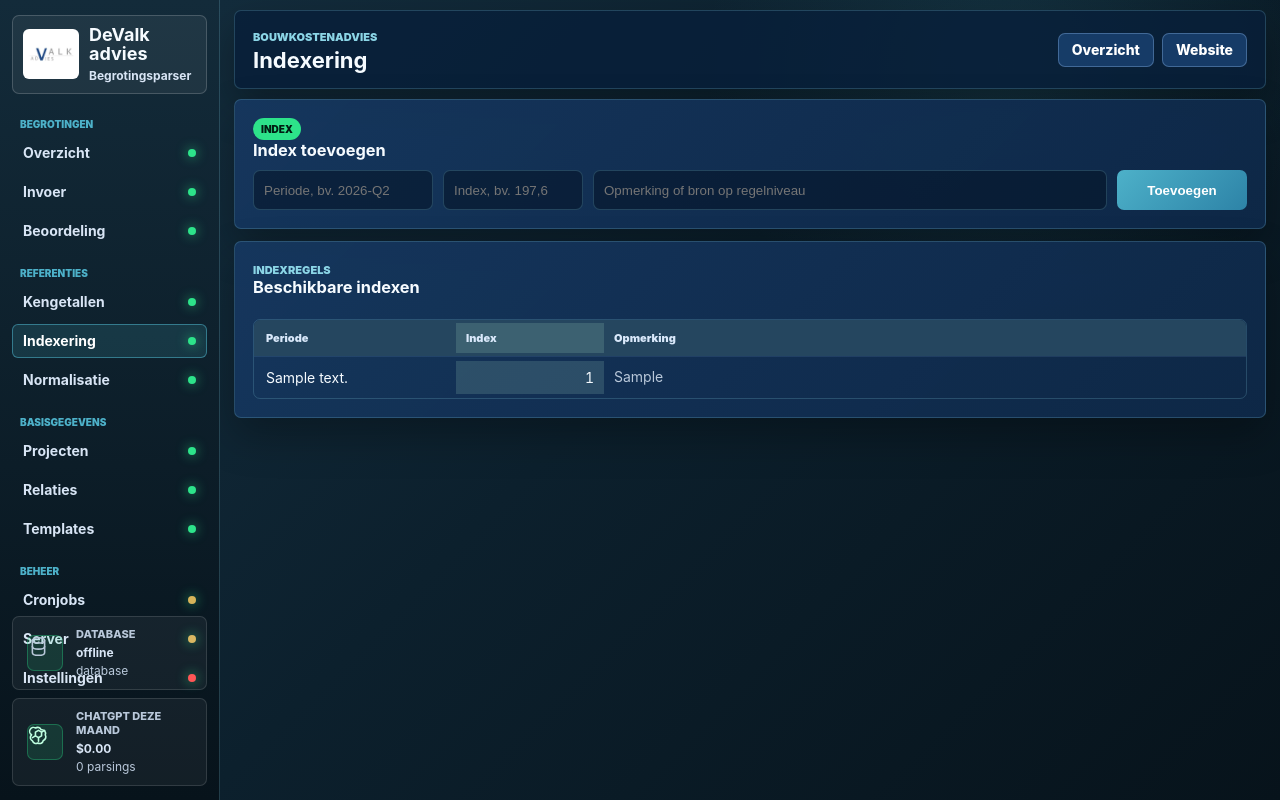
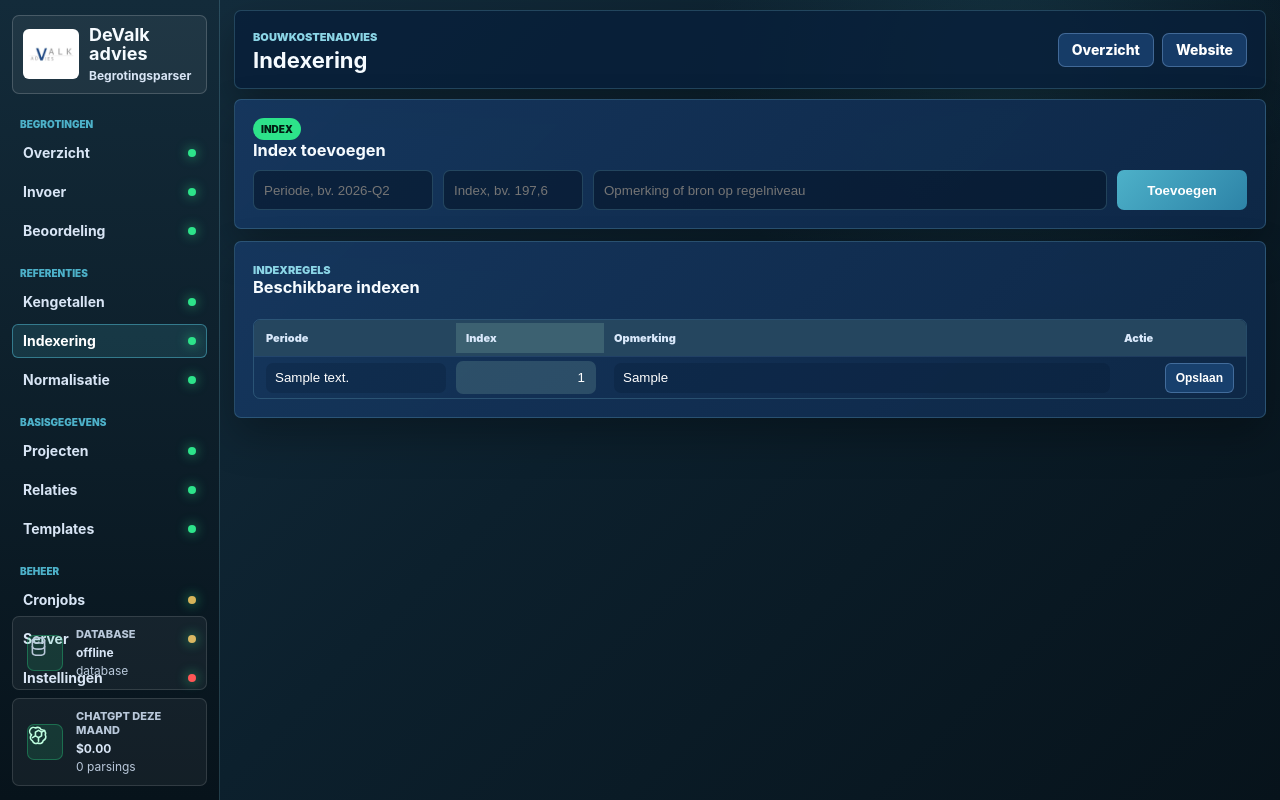
Before and after one commit to thomasdeijkers/devalkadvies, a FastAPI app: page /indices in a window 1280 px wide. Run offline with FastAPI, Linux system fonts and the light colour scheme; tables that the repository leaves empty hold one stand-in row (values such as "Sample post").

Commit message:
Maak indexregels bewerkbaar en verbeter tabelkleur

```diff
--- a/annemieke_app/main.py
+++ b/annemieke_app/main.py
@@ -1280,6 +1280,31 @@ def create_index_value(
     return RedirectResponse("/indices?notice=index_opgeslagen", status_code=303)
 
 
+@app.post("/indices/value/{value_id}")
+def update_index_value(
+    value_id: int,
+    period: str = Form(...),
+    index_value: str = Form(...),
+    note: str = Form(""),
+    session: Session = Depends(get_session),
+) -> RedirectResponse:
+    value = session.get(PriceIndexValue, value_id)
+    if value is None:
+        raise HTTPException(status_code=404, detail="Indexregel niet gevonden.")
+    parsed_value = _decimal_or_none(index_value)
+    if parsed_value is None:
+        return RedirectResponse("/indices?notice=index_ongeldig", status_code=303)
+    effective_date = _period_to_date(period)
+    if effective_date is None:
+        return RedirectResponse("/indices?notice=index_periode_ongeldig", status_code=303)
+    value.notes = period.strip()
+    value.index_value = parsed_value
+    value.effective_date = effective_date
+    value.source_reference = note.strip() or None
+    session.commit()
+    return RedirectResponse("/indices?notice=index_opgeslagen", status_code=303)
+
+
 @app.post("/indices/{series_id}/sync")
 def sync_index_series(series_id: int, session: Session = Depends(get_session)) -> RedirectResponse:
     series = session.get(PriceIndexSeries, series_id)
--- a/annemieke_app/static/styles.css
+++ b/annemieke_app/static/styles.css
@@ -1192,7 +1192,7 @@ textarea {
   overflow: auto;
   border: 1px solid var(--line);
   border-radius: 8px;
-  background: #163b55;
+  background: #183d5a;
   scrollbar-gutter: stable;
 }
 
@@ -1241,11 +1241,11 @@ textarea {
   align-self: stretch;
   display: flex;
   align-items: center;
-  background: rgba(180, 233, 202, 0.18);
+  background: transparent;
 }
 
 .kengetal-index-head .col-index-meta {
-  background: rgba(180, 233, 202, 0.18);
+  background: transparent;
 }
 
 .kengetal-index-head span {
@@ -1462,7 +1462,7 @@ textarea {
 .compact-index-values-head,
 .compact-index-values-row {
   display: grid;
-  grid-template-columns: 180px 140px minmax(420px, 1fr);
+  grid-template-columns: 180px 140px minmax(420px, 1fr) 110px;
   align-items: center;
   min-height: 42px;
   padding: 0 12px;
@@ -1480,24 +1480,35 @@ textarea {
   text-transform: none;
 }
 
-.compact-index-values-row span:nth-child(2),
+.compact-index-values-row input:nth-child(2),
 .compact-index-values-head span:nth-child(2) {
   margin-inline: -4px;
   padding: 8px 10px;
   background: rgba(180, 233, 202, 0.16);
 }
 
-.compact-index-values-row span:nth-child(2) {
+.compact-index-values-row input:nth-child(2) {
   text-align: right;
   font-variant-numeric: tabular-nums;
 }
 
-.compact-index-values-row span:nth-child(3) {
-  overflow: visible;
-  color: var(--muted);
-  line-height: 1.35;
-  white-space: normal;
-  word-break: break-word;
+.compact-index-values-row input {
+  width: 100%;
+  min-height: 30px;
+  padding: 6px 8px;
+  border-color: transparent;
+  background: rgba(2, 22, 43, 0.22);
+  color: #fff;
+}
+
+.compact-index-values-row input:focus {
+  border-color: rgba(77, 177, 201, 0.78);
+  background: rgba(2, 22, 43, 0.58);
+}
+
+.compact-index-values-row button {
+  min-height: 30px;
+  justify-self: end;
 }
 
 .kengetal-section {
--- a/annemieke_app/templates/dashboard.html
+++ b/annemieke_app/templates/dashboard.html
@@ -802,19 +802,15 @@
           <span>Periode</span>
           <span>Index</span>
           <span>Opmerking</span>
+          <span>Actie</span>
         </div>
         {% for value in index_values %}
-          <div class="compact-index-values-row">
-            <span>{{ value.notes or value.effective_date.strftime("%Y-%m") }}</span>
-            <span>{{ value.index_value|amount }}</span>
-            <span>
-              {% if value.source_reference %}
-                {{ value.source_reference }}
-              {% else %}
-                -
-              {% endif %}
-            </span>
-          </div>
+          <form class="compact-index-values-row" action="/indices/value/{{ value.id }}" method="post">
+            <input name="period" value="{{ value.notes or value.effective_date.strftime('%Y-%m') }}">
+            <input name="index_value" value="{{ value.index_value|amount }}">
+            <input name="note" value="{{ value.source_reference or '' }}" placeholder="Opmerking">
+            <button class="mini-button" type="submit">Opslaan</button>
+          </form>
         {% else %}
           <p class="muted">Nog geen indexwaarden toegevoegd.</p>
         {% endfor %}
```
